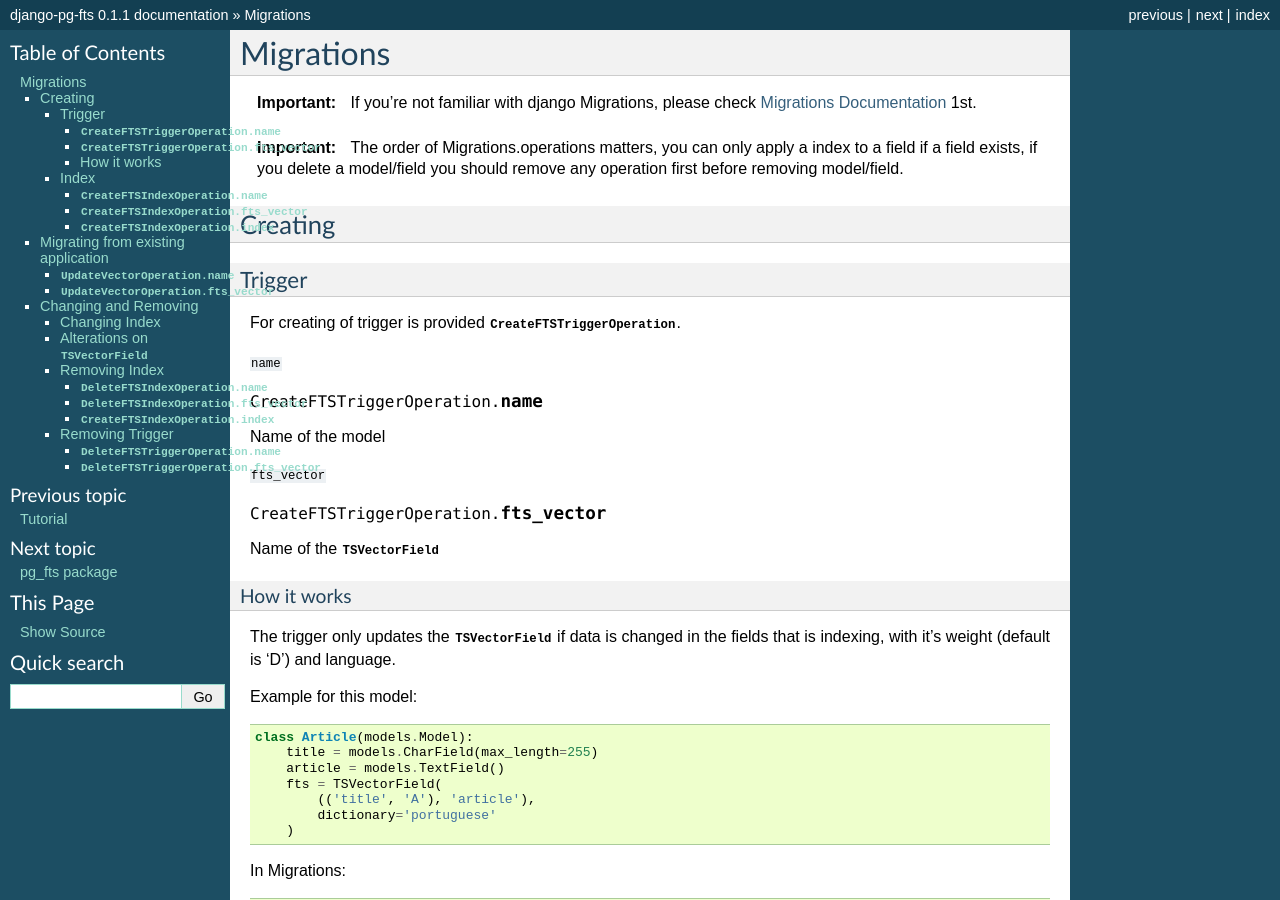
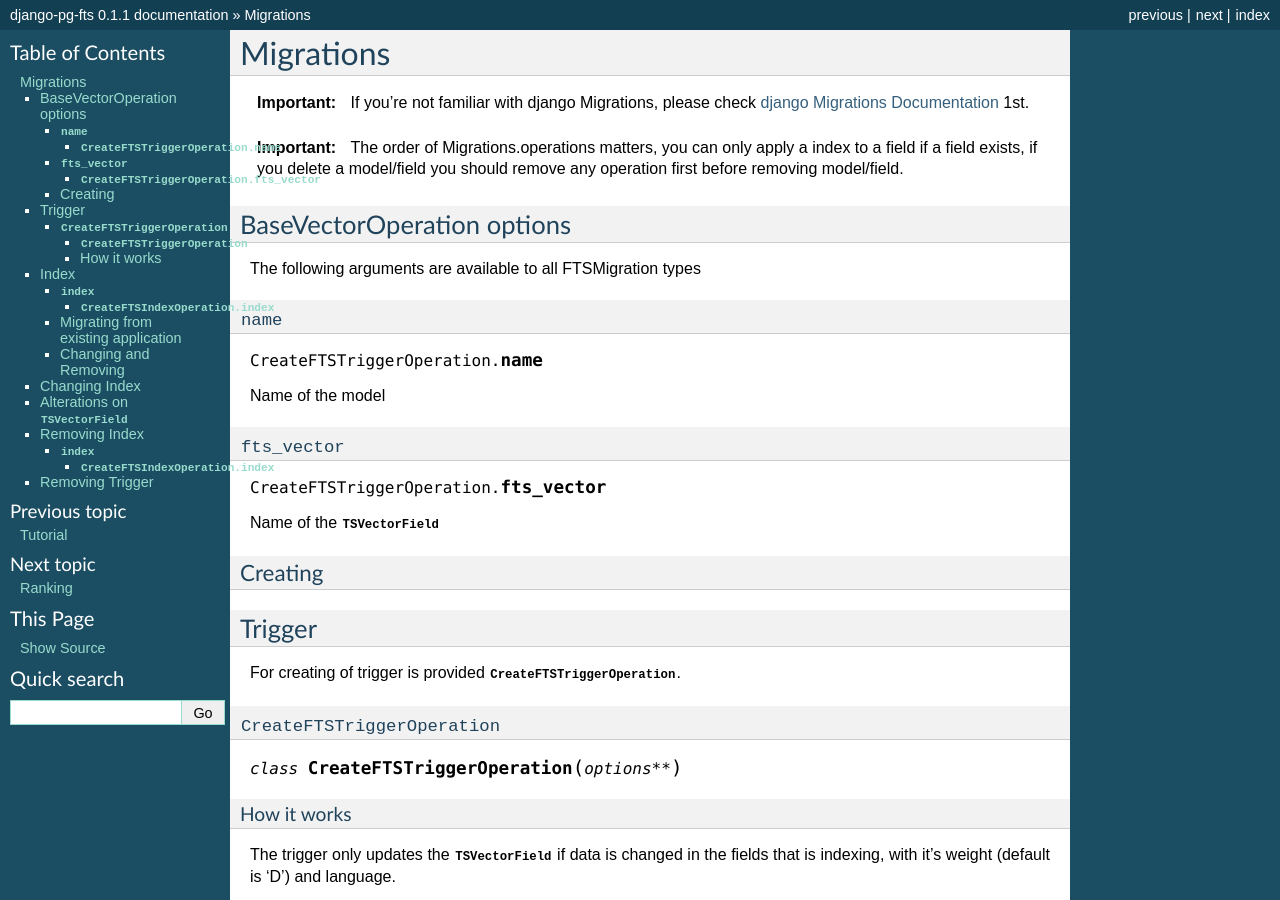
Before and after one commit to dvdmgl/django-pg-fts, a Sphinx documentation site: the page built from docs/migrations.rst, in a window 1280 px wide and 900 px high. Built offline with Sphinx 7.4.7, drawn with Linux system fonts in a browser that asks for light colours; some of the changed text lies outside the part shown.

Commit message:
added docs to ranks and vector field

```diff
--- a/docs/index.rst
+++ b/docs/index.rst
@@ -27,11 +27,13 @@
 Contents:
 
 .. toctree::
-   :maxdepth: 4
+   :maxdepth: 2
 
    install
    tutorial
    migrations
+   ranks
+   tsvector_field
    pg_fts
 
 
--- a/docs/migrations.rst
+++ b/docs/migrations.rst
@@ -4,12 +4,32 @@
 
 .. important::
 
-    If you're not familiar with django Migrations, please check `Migrations Documentation <https://docs.djangoproject.com/en/1.7/topics/migrations/>`_ 1st.
+    If you're not familiar with django Migrations, please check `django Migrations Documentation <https://docs.djangoproject.com/en/1.7/topics/migrations/>`_ 1st.
 
 
 .. important::
 
     The order of Migrations.operations matters, you can only apply a index to a field if a field exists, if you delete a model/field you should remove any operation first before removing model/field.
+
+
+BaseVectorOperation options
+***************************
+
+The following arguments are available to all FTSMigration types
+
+``name``
+--------
+
+.. attribute:: CreateFTSTriggerOperation.name
+
+Name of the model
+
+``fts_vector``
+--------------
+
+.. attribute:: CreateFTSTriggerOperation.fts_vector
+
+Name of the :class:`~pg_fts.fields.TSVectorField`
 
 
 Creating
@@ -20,17 +40,10 @@
 
 For creating of trigger is provided :class:`~pg_fts.migrations.CreateFTSTriggerOperation`.
 
-``name``
+``CreateFTSTriggerOperation``
+-----------------------------
 
-.. attribute:: CreateFTSTriggerOperation.name
-
-Name of the model
-
-``fts_vector``
-
-.. attribute:: CreateFTSTriggerOperation.fts_vector
-
-Name of the :class:`~pg_fts.fields.TSVectorField`
+.. class:: CreateFTSTriggerOperation(options**)
 
 How it works
 ++++++++++++
@@ -91,20 +104,9 @@
 
 For creating of indexes is provided :class:`~pg_fts.migrations.CreateFTSIndexOperation`.
 
-``name``
-
-.. attribute:: CreateFTSIndexOperation.name
-
-Name of the model
-
-``fts_vector``
-
-.. attribute:: CreateFTSIndexOperation.fts_vector
-
-Name of the :class:`~pg_fts.fields.TSVectorField`
-
 
 ``index``
+---------
 
 .. attribute:: CreateFTSIndexOperation.index
 
@@ -116,24 +118,26 @@
 
 For information about the ``gin`` and ``gist`` indexes types consult :pg_docs:`PostgreSQL documentation 12.9. GiST and GIN Index Types <textsearch-indexes.html>`
 
+Example::
+
+    class Migration(migrations.Migration)
+        dependencies = [
+            ('article', '0003_fts_create_field'),
+        ]
+
+        operations = [
+            CreateFTSIndexOperation(
+                name='Article',
+                fts_vector='fts_index',
+                index='gin'
+            ),
+        ]
+
 
 Migrating from existing application
 -----------------------------------
 
 For existing application with data is provided :class:`~pg_fts.migrations.UpdateVectorOperation`, this will update the vector.
-
-``name``
-
-.. attribute:: UpdateVectorOperation.name
-
-Name of the model
-
-``fts_vector``
-
-.. attribute:: UpdateVectorOperation.fts_vector
-
-Name of the :class:`~pg_fts.fields.TSVectorField`
-
 
 Changing and Removing
 ---------------------
@@ -184,38 +188,15 @@
 
 For removing the index is provided :class:`~pg_fts.migrations.DeleteFTSIndexOperation`.
 
-``name``
-
-.. attribute:: DeleteFTSIndexOperation.name
-
-Name of the model
-
-``fts_vector``
-
-.. attribute:: DeleteFTSIndexOperation.fts_vector
-
-Name of the :class:`~pg_fts.fields.TSVectorField`
-
-The previous index type, important for regressions.
 
 ``index``
+---------
 
 .. attribute:: CreateFTSIndexOperation.index
 
+The previous index type, important for regressions.
 
 Removing Trigger
 ****************
 
 For removing the index is provided :class:`~pg_fts.migrations.DeleteFTSTriggerOperation`.
-
-``name``
-
-.. attribute:: DeleteFTSTriggerOperation.name
-
-Name of the model
-
-``fts_vector``
-
-.. attribute:: DeleteFTSTriggerOperation.fts_vector
-
-Name of the :class:`~pg_fts.fields.TSVectorField`
```
Also changed, not shown: docs/ranks.rst (added, +93 -0 lines), docs/tsvector_field.rst (added, +164 -0 lines), 3 other files.
